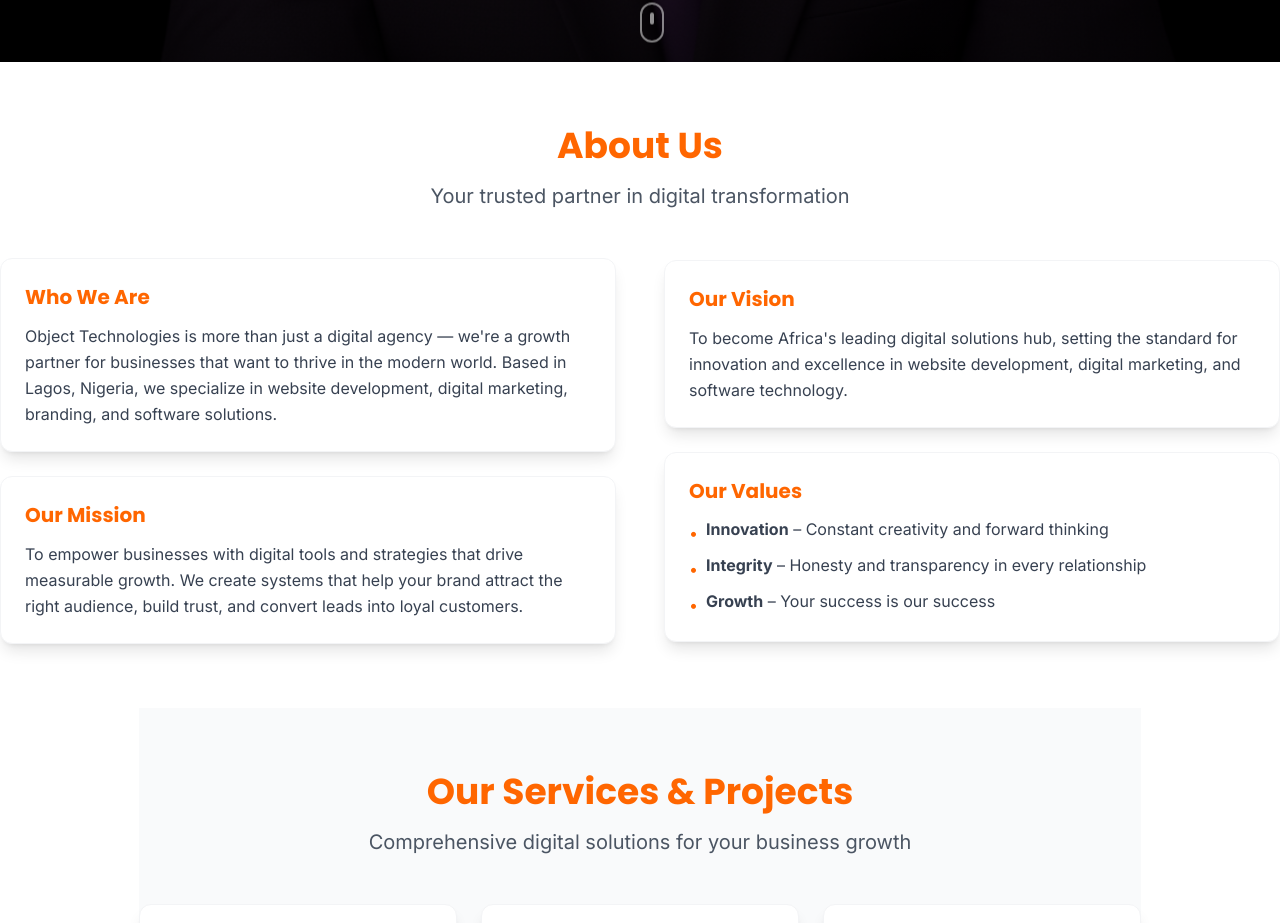
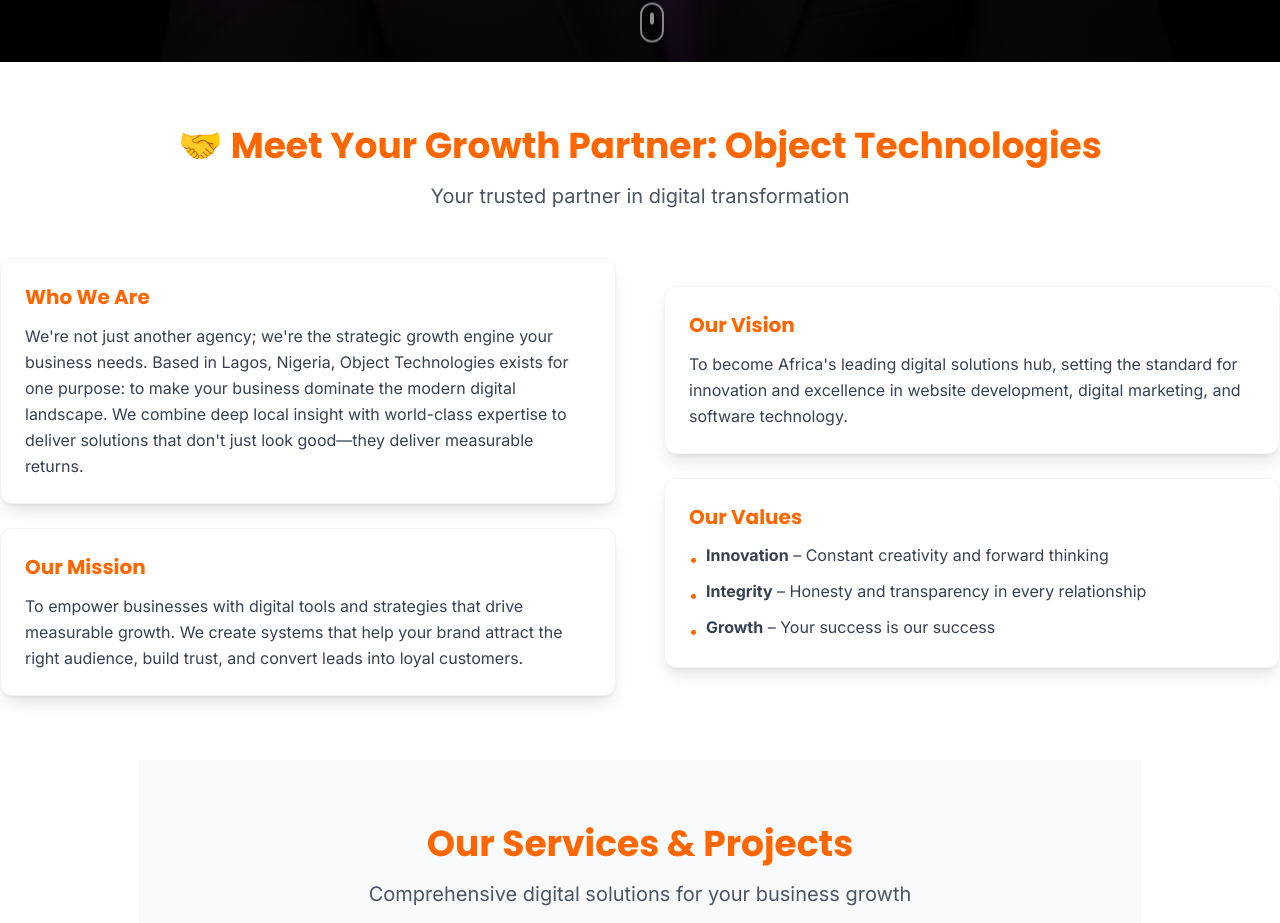
Before and after one commit to iampurpleking/objecttechnologiesnew, a Next.js app: page / in a window 1280 px wide. Shown: the part 819-1742 px from the top of the page. Built offline with nearby package versions, Linux system fonts and the light colour scheme; no server answers.

Commit message:
change coy

```diff
--- a/app/page.tsx
+++ b/app/page.tsx
@@ -139,7 +139,9 @@
         data-aos-delay="100"
       >
         <div className="text-center mb-12">
-          <h2 className="text-section-title text-brand-orange">About Us</h2>
+          <h2 className="text-section-title text-brand-orange">
+            🤝 Meet Your Growth Partner: Object Technologies
+          </h2>
           <p className="text-section-subtitle">
             Your trusted partner in digital transformation
           </p>
@@ -152,11 +154,12 @@
                 Who We Are
               </h3>
               <p className="text-brand-gray-700 leading-relaxed">
-                Object Technologies is more than just a digital agency — we're a
-                growth partner for businesses that want to thrive in the modern
-                world. Based in Lagos, Nigeria, we specialize in website
-                development, digital marketing, branding, and software
-                solutions.
+                We're not just another agency; we're the strategic growth engine
+                your business needs. Based in Lagos, Nigeria, Object
+                Technologies exists for one purpose: to make your business
+                dominate the modern digital landscape. We combine deep local
+                insight with world-class expertise to deliver solutions that
+                don't just look good—they deliver measurable returns.
               </p>
             </div>
 
```
